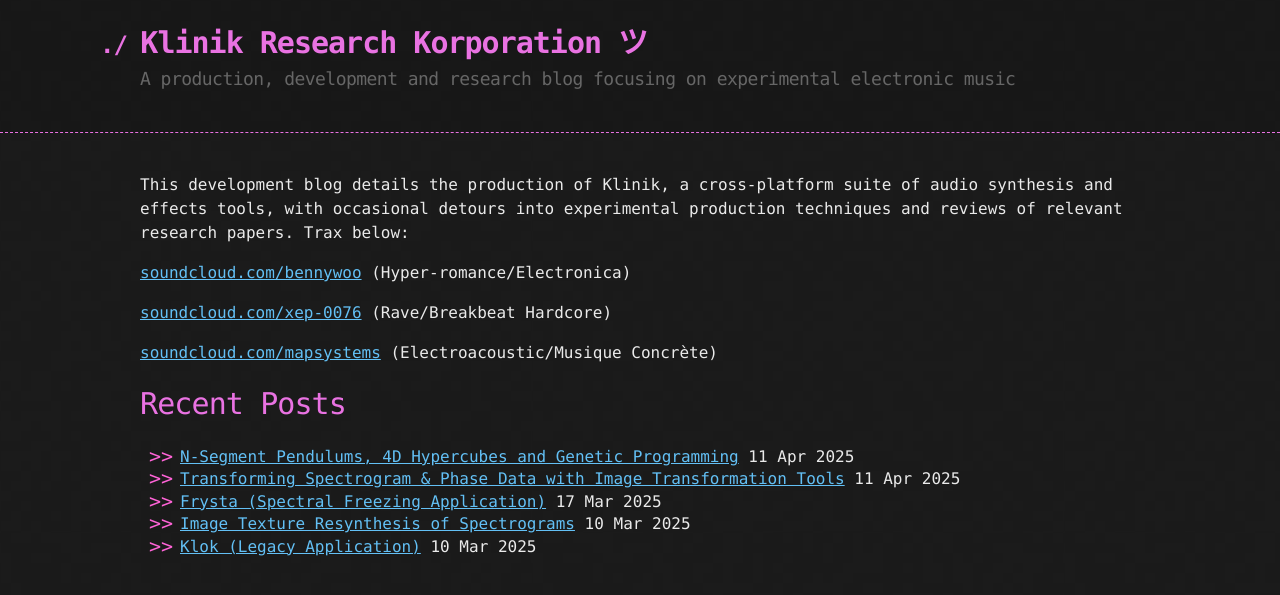
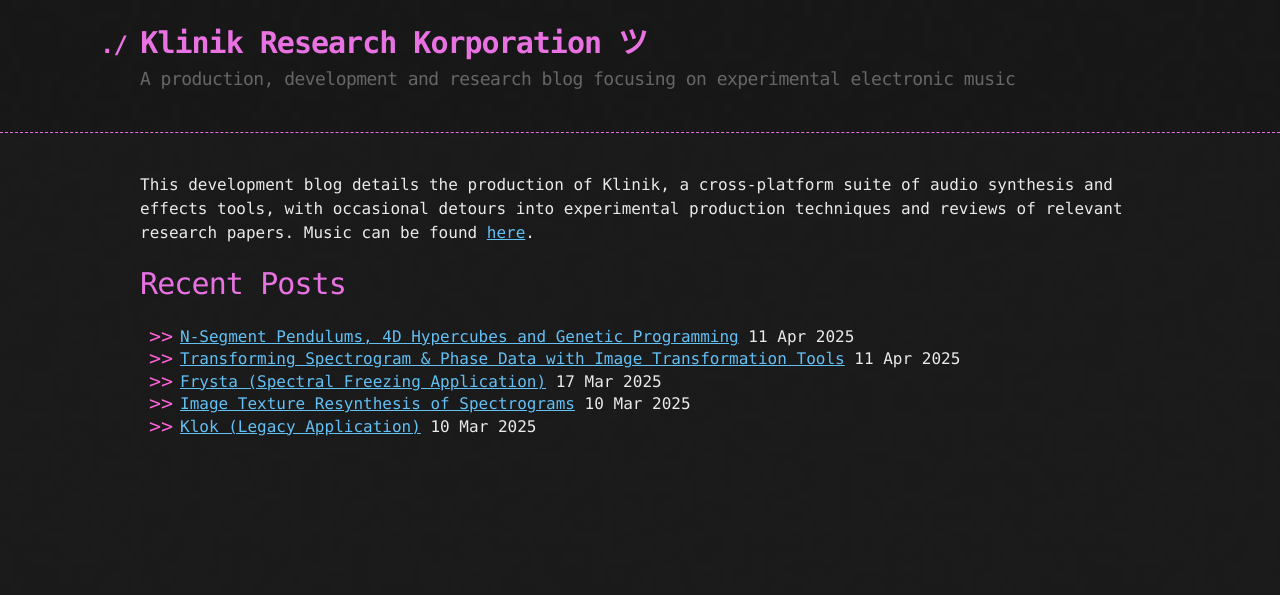
Before and after one commit to klinikaudio/klinikaudio.github.io, a Jekyll site: the page built from index.md, in a window 1280 px wide. Shown: the top 595 px of the page. Built offline with Jekyll 4.4.1, drawn with Linux system fonts in a browser that asks for light colours.

Commit message:
Spelling fix + add trax page

```diff
--- a/_posts/2025-04-12-novel-control.markdown
+++ b/_posts/2025-04-12-novel-control.markdown
@@ -30,7 +30,7 @@ The second, a tesseract module, displays the real-time 2D screen coordinates for
 
 ## Genetic Approaches to Curve Fitting
 
-Finally, this application transforms photos of hand-drawn whiteboard curves into mathematical functions. The aim is to provide a quick workflow: sketch a shape, capture it with a photo, and generate an approximate function that can then be used to produce control voltages via a DAC, ultimately for driving modular synthesizers or similar gear. The application offers two approaches:
+Finally, this application transforms photos of hand-drawn whiteboard curves into mathematical functions. The aim is to provide a quick workflow: sketch a shape, capture it with a photo, and generate an approximate function that can then be used to produce control voltages via a DAC, ultimately for driving modular synthesisers or similar gear. The application offers two approaches:
 
 ### Quick Fitting
 
--- a/index.md
+++ b/index.md
@@ -2,13 +2,7 @@
 layout: default
 ---
 
-This development blog details the production of Klinik, a cross-platform suite of audio synthesis and effects tools, with occasional detours into experimental production techniques and reviews of relevant research papers. Trax below:
-
-[soundcloud.com/bennywoo](https://www.soundcloud.com/bennywoo)  (Hyper-romance/Electronica)
-
-[soundcloud.com/xep-0076](https://www.soundcloud.com/xep-0076) (Rave/Breakbeat Hardcore)
-
-[soundcloud.com/mapsystems](https://www.soundcloud.com/mapsystems) (Electroacoustic/Musique Concrète)
+This development blog details the production of Klinik, a cross-platform suite of audio synthesis and effects tools, with occasional detours into experimental production techniques and reviews of relevant research papers. Music can be found [here](/trax).
 
 # Recent Posts
 
```
Also changed, not shown: trax.md (added, +15 -0 lines).
